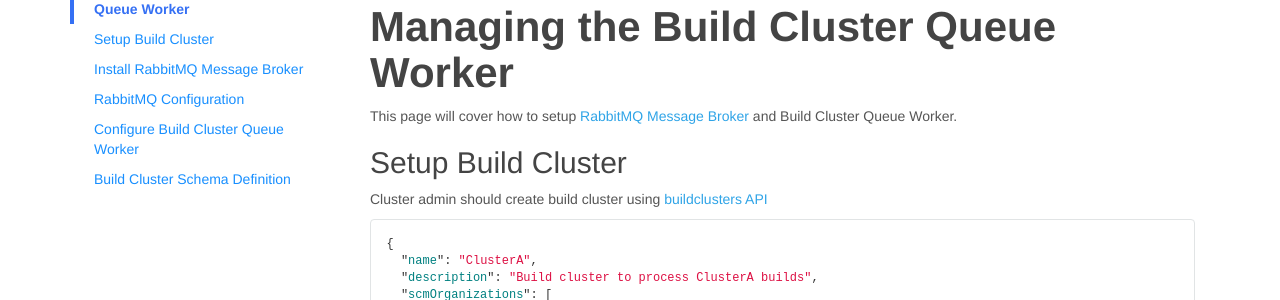
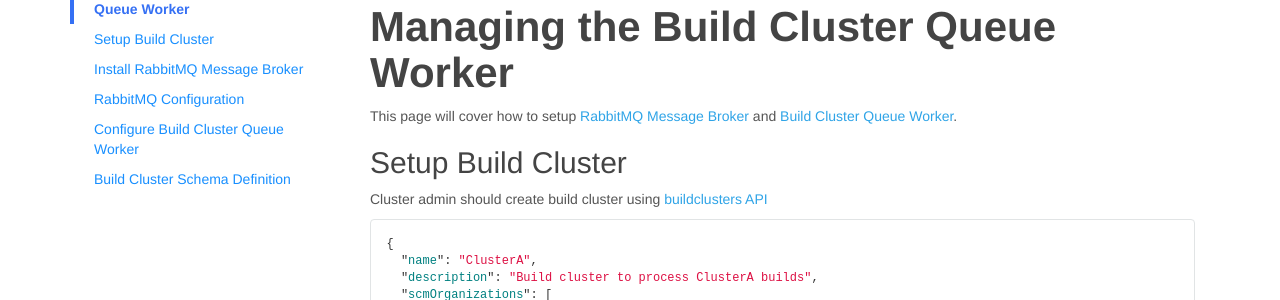
Before and after one commit to screwdriver-cd/guide, a Jekyll site: the page built from docs/cluster-management/configure-buildcluster-queue-worker.md, in a window 1280 px wide and 900 px high. Shown: the part 208-508 px from the top of the window. Built offline with Jekyll 4.4.1, drawn with Linux system fonts in a browser that asks for light colours; part of the change alters nothing that is shown.

```diff
--- a/docs/cluster-management/configure-buildcluster-queue-worker.md
+++ b/docs/cluster-management/configure-buildcluster-queue-worker.md
@@ -22,7 +22,7 @@ toc:
 
 # Managing the Build Cluster Queue Worker
 
-This page will cover how to setup [RabbitMQ Message Broker](https://www.rabbitmq.com/#getstarted) and Build Cluster Queue Worker.
+This page will cover how to setup [RabbitMQ Message Broker](https://www.rabbitmq.com/#getstarted) and [Build Cluster Queue Worker](https://github.com/screwdriver-cd/buildcluster-queue-worker).
 
 ## Setup Build Cluster
 
```
